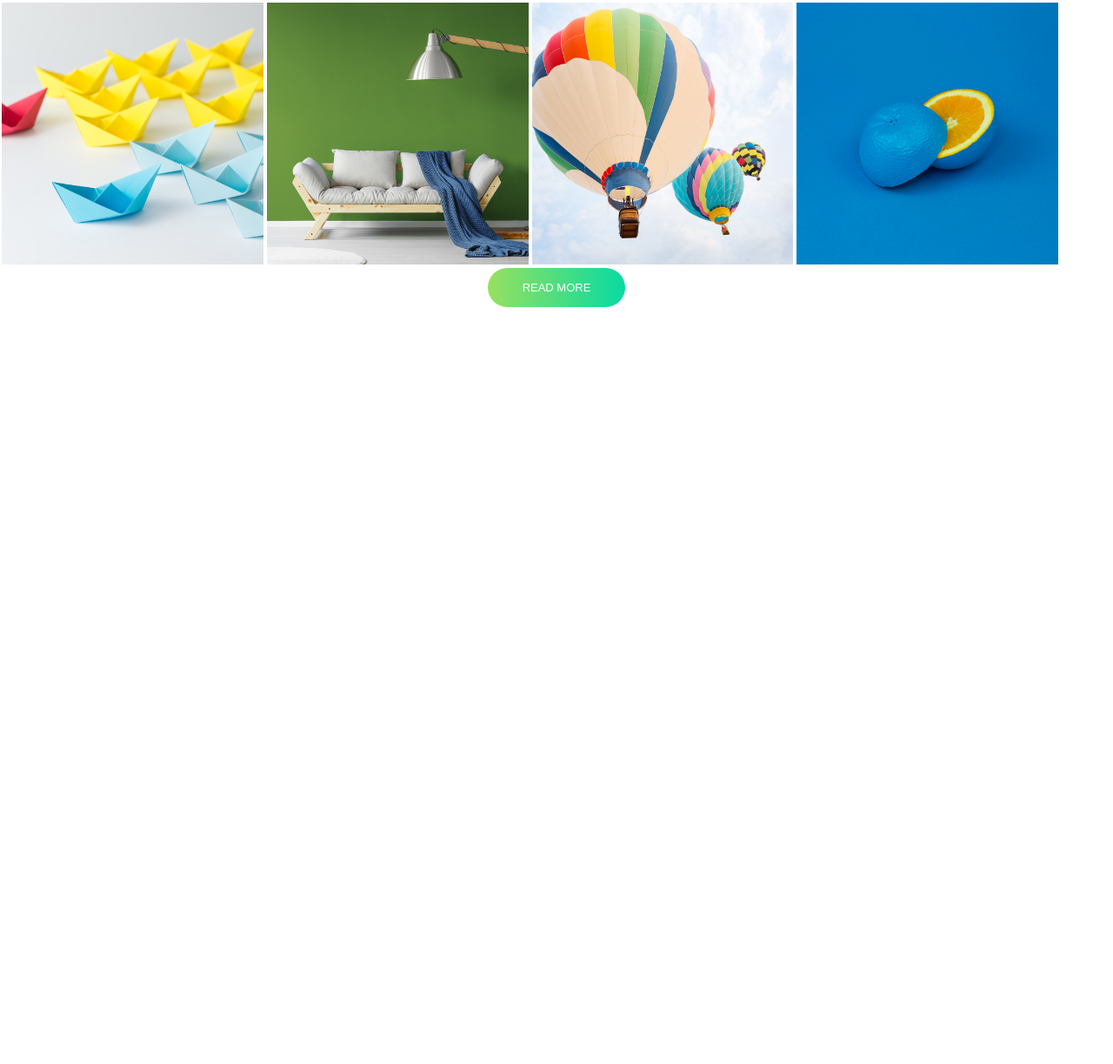
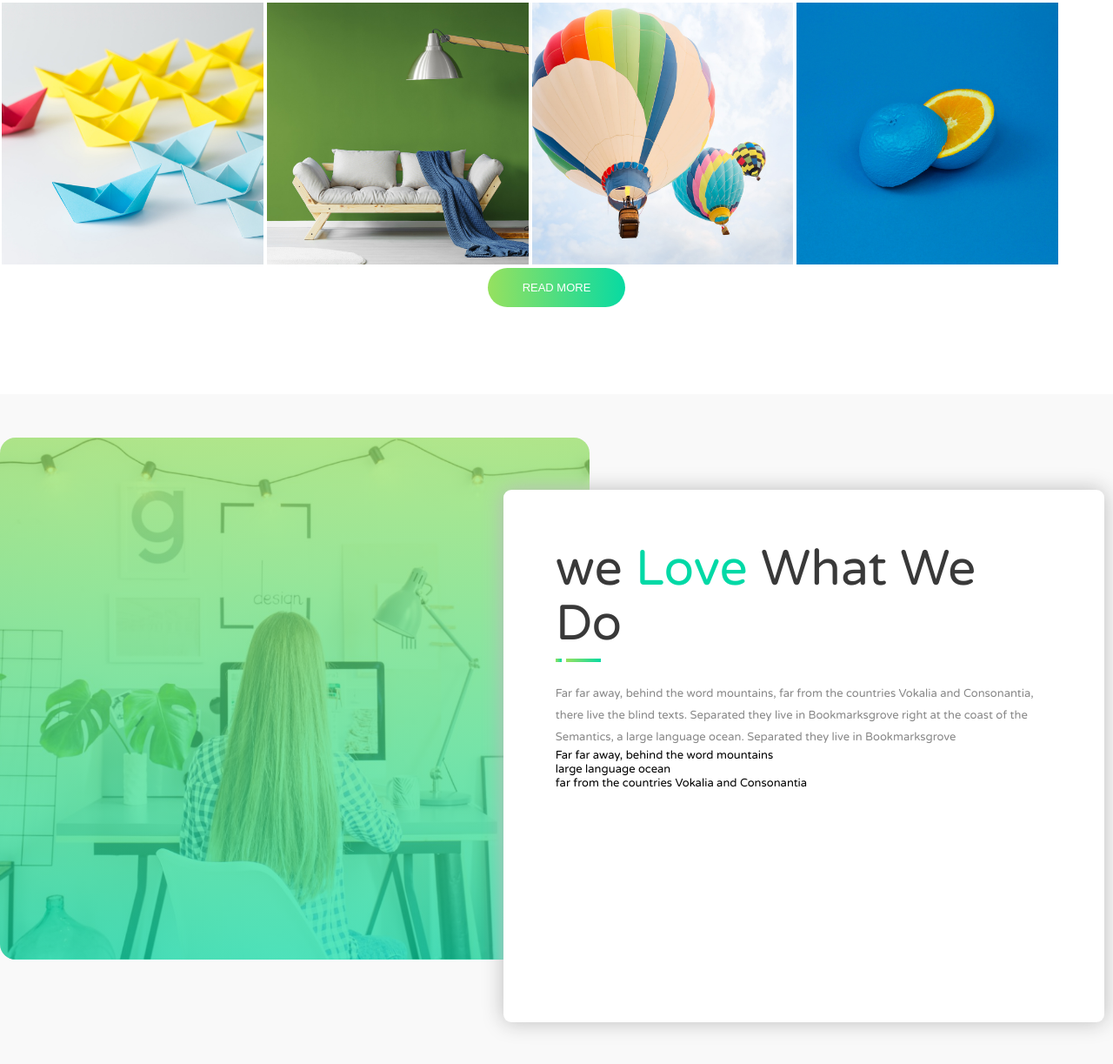
Before and after one commit to Polidora90/proj-html-vuejs, a website: page index.html in a window 1280 px wide. Shown: the part 2712-3935 px from the top of the page at 87% size. Before the commit the page ends 3165 px from the top, so only its background shows below. Drawn offline with Linux system fonts and the light colour scheme.

Commit message:
sezione 4

```diff
--- a/index.html
+++ b/index.html
@@ -240,6 +240,33 @@
                 </div>
             </section>
 
+            <section class="section-4">
+                <div class="container flex">
+                    <div class="img-green-panel">
+                        <img class="content" src="images/person-with-long-curly-hair-PZ99QM2-2x.jpg" alt="studio">
+                        <div class="overlay"></div>
+                    </div>
+
+                    <div class="white-panel">
+                        <h2>we <span>Love</span> What We Do</h2>
+                        <div class="green-line">
+                            <div class="green-small-line"></div>
+                            <div class="green-big-line"></div>
+                        </div>
+                        <P>Far far away, behind the word mountains, far from the countries Vokalia and Consonantia, there live the blind texts. Separated they live in Bookmarksgrove right at the coast of the Semantics, a large language ocean. Separated they live in Bookmarksgrove</P>
+
+                        <ul>
+                            <li>Far far away, behind the word mountains</li>
+                            <li>large language ocean</li>
+                            <li>far from the countries Vokalia and Consonantia</li>
+                        </ul>
+
+                    </div>
+
+                </div>
+
+            </section>
+
         </main>
 
 
--- a/src/partials/_main.scss
+++ b/src/partials/_main.scss
@@ -99,6 +99,14 @@
     .img {
         justify-content: space-around;
         position: relative;
+
+        .img-green-panel {
+            height: 400px;
+            width: 57%;
+            position: absolute;
+            bottom: 50px;
+            left: -85px;
+        }
     }
 
 }
@@ -130,3 +138,35 @@
         justify-content: center;
     }
 }
+
+//SEZIONE 4 we love what we do
+.section-4 {
+    background-color: $lightGreyBackground;
+
+    .container {
+        position: relative;
+
+        .img-green-panel {
+            position: relative;
+            width: 53%;
+            bottom: 50px;
+            height: 600px;
+
+            .content {
+                position: absolute;
+                width: 100%;
+                height: 100%;
+                object-fit: cover;
+            }
+        }
+
+        .white-panel {
+            z-index: 3;
+            width: 54%;
+            padding: $spacing*3;
+            position: absolute;
+            height: 102%;
+            right: 0;
+        }
+    }
+}
--- a/src/partials/_panels.scss
+++ b/src/partials/_panels.scss
@@ -22,12 +22,7 @@
 }
 
 .img-green-panel {
-    height: 400px;
-    width: 57%;
     overflow: hidden;
-    position: absolute;
-    bottom: 50px;
-    left: -85px;
     border-radius: $borderRadiusPanel*2;
 
 
```
Also changed, not shown: dist/app.css.
